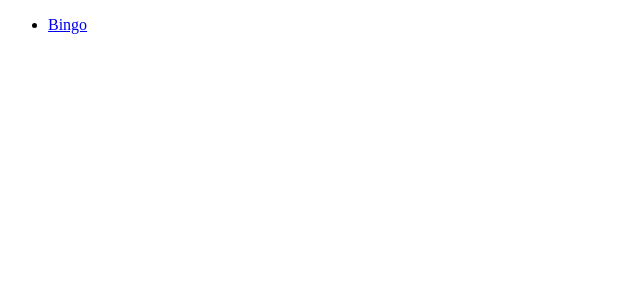
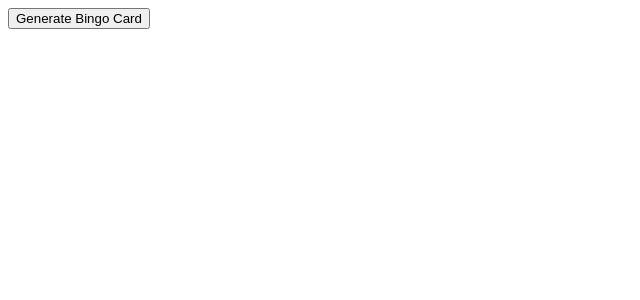
Before and after one commit to KiriakiX/CrimsonCafeNintendoDirectBingoGenerator, an Angular app: page / in a window 1280 px wide. Shown: the top 300 px of the page, without its empty margins (0-640 px from the left). Built offline with nearby package versions, Linux system fonts and the light colour scheme.

Commit message:
fixed routing

```diff
--- a/src/app/app.html
+++ b/src/app/app.html
@@ -7,10 +7,4 @@
 <!-- * * * * * * * to get started with your project! * * * * * * * -->
 <!-- * * * * * * * * * * * * * * * * * * * * * * * * * * * * * * * -->
 
-<ul>
-  <li>
-    <a routerLink="bingo">Bingo</a>
-  </li>
-</ul>
-
 <router-outlet />
--- a/src/app/app.routes.ts
+++ b/src/app/app.routes.ts
@@ -2,5 +2,5 @@ import { Routes } from '@angular/router';
 import { BingoGenerator } from './bingo-generator/bingo-generator';
 
 export const routes: Routes = [
-    {path:'bingo', component:BingoGenerator }
+    {path:'', component:BingoGenerator }
 ];
```
